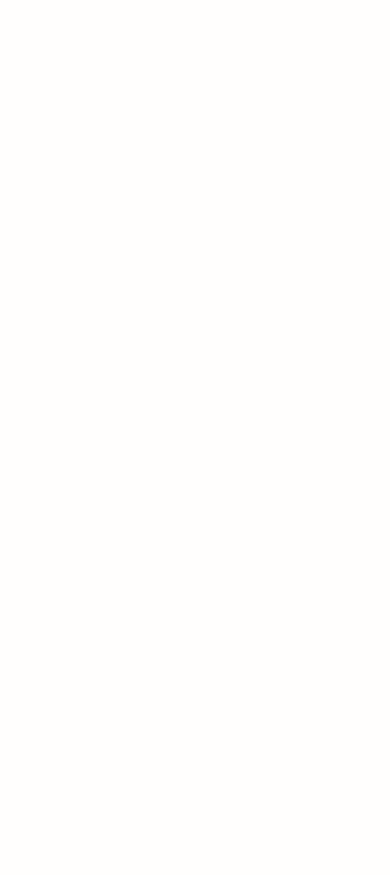
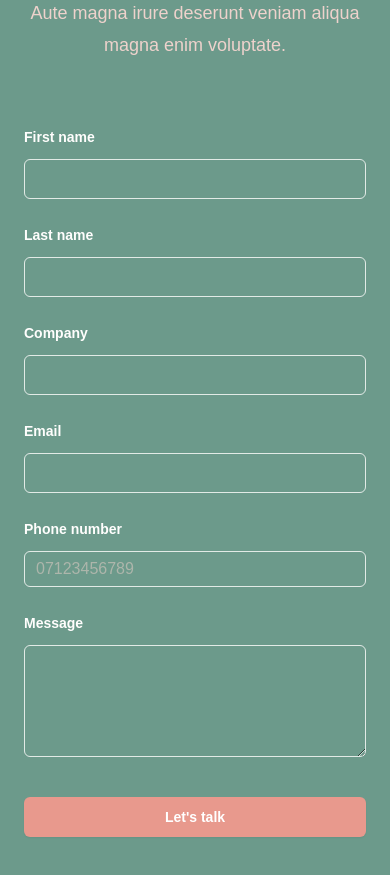
Before and after one commit to lpscrim/no-grout, a Next.js app: page / in a window 390 px wide. Shown: the part 6560-7435 px from the top of the page. Before the commit the page ends 6413 px from the top, so only its background shows below. Built offline with nearby package versions, Linux system fonts and the light colour scheme.

Commit message:
Add Contact component; include contact form and styling for user inquiries

```diff
--- a/app/page.tsx
+++ b/app/page.tsx
@@ -1,5 +1,6 @@
 
 import About from "@/components/Home/About";
+import Contact from "@/components/Home/Contact";
 import Hero from "@/components/Home/Hero";
 import Projects from "@/components/Home/Projects";
 import Services from "@/components/Home/Services";
@@ -11,6 +12,7 @@ export default function Home() {
       <About />
       <Projects />
       <Services />
+      <Contact />
     </main>
   );
 }
--- /dev/null
+++ b/components/Home/Contact.tsx
@@ -0,0 +1,119 @@
+
+export default function Contact() {
+  return (
+    <section id="contact" className="isolate bg-primary px-6 py-24 sm:py-32 lg:px-8 section-dark">
+      <div
+        aria-hidden="true"
+        className="absolute inset-x-0 -top-40 -z-10 transform-gpu overflow-hidden blur-3xl sm:-top-80"
+      >
+
+      </div>
+      <div className="mx-auto max-w-2xl text-center">
+        <h2 className="text-4xl font-semibold tracking-tight text-balance text-background sm:text-5xl ">
+          Contact sales
+        </h2>
+        <p className="mt-2 text-lg/8 text-accent ">
+          Aute magna irure deserunt veniam aliqua magna enim voluptate.
+        </p>
+      </div>
+      <form action="#" method="POST" className="mx-auto mt-16 max-w-xl sm:mt-20">
+        <div className="grid grid-cols-1 gap-x-8 gap-y-6 sm:grid-cols-2">
+          <div>
+            <label htmlFor="first-name" className="block text-sm/6 font-semibold text-background ">
+              First name
+            </label>
+            <div className="mt-2.5">
+              <input
+                id="first-name"
+                name="first-name"
+                type="text"
+                autoComplete="given-name"
+                className="block w-full rounded-md bg-primary px-3.5 py-2 text-base text-background outline-1 -outline-offset-1 outline-background/80 placeholder:text-accent focus:outline-2 focus:-outline-offset-2 focus:outline-secondary  "
+              />
+            </div>
+          </div>
+          <div>
+            <label htmlFor="last-name" className="block text-sm/6 font-semibold text-background ">
+              Last name
+            </label>
+            <div className="mt-2.5">
+              <input
+                id="last-name"
+                name="last-name"
+                type="text"
+                autoComplete="family-name"
+                className="block w-full rounded-md bg-primary px-3.5 py-2 text-base text-background outline-1 -outline-offset-1 outline-background/80 placeholder:text-accent focus:outline-2 focus:-outline-offset-2 focus:outline-secondary  "
+              />
+            </div>
+          </div>
+          <div className="sm:col-span-2">
+            <label htmlFor="company" className="block text-sm/6 font-semibold text-background ">
+              Company
+            </label>
+            <div className="mt-2.5">
+              <input
+                id="company"
+                name="company"
+                type="text"
+                autoComplete="organization"
+                className="block w-full rounded-md bg-primary px-3.5 py-2 text-base text-background outline-1 -outline-offset-1 outline-background/80 placeholder:text-accent focus:outline-2 focus:-outline-offset-2 focus:outline-secondary  "
+              />
+            </div>
+          </div>
+          <div className="sm:col-span-2">
+            <label htmlFor="email" className="block text-sm/6 font-semibold text-background ">
+              Email
+            </label>
+            <div className="mt-2.5">
+              <input
+                id="email"
+                name="email"
+                type="email"
+                autoComplete="email"
+                className="block w-full rounded-md bg-primary px-3.5 py-2 text-base text-background outline-1 -outline-offset-1 outline-background/80 placeholder:text-accent focus:outline-2 focus:-outline-offset-2 focus:outline-secondary  "
+              />
+            </div>
+          </div>
+          <div className="sm:col-span-2">
+            <label htmlFor="phone-number" className="block text-sm/6 font-semibold text-background ">
+              Phone number
+            </label>
+            <div className="mt-2.5">
+              <div className="flex rounded-md bg-primary outline-1 -outline-offset-1 outline-background/80 has-[input:focus-within]:outline-2 has-[input:focus-within]:-outline-offset-2 has-[input:focus-within]:outline-secondary  ">
+                <input
+                  id="phone-number"
+                  name="phone-number"
+                  type="text"
+                  placeholder="07123456789"
+                  className="block min-w-0 grow py-1.5 px-3 text-base text-background placeholder:text-accent/50 focus:outline-none sm:text-sm/6   "
+                />
+              </div>
+            </div>
+          </div>
+          <div className="sm:col-span-2">
+            <label htmlFor="message" className="block text-sm/6 font-semibold text-background ">
+              Message
+            </label>
+            <div className="mt-2.5">
+              <textarea
+                id="message"
+                name="message"
+                rows={4}
+                className="block w-full rounded-md bg-primary px-3.5 py-2 text-base text-background outline-1 -outline-offset-1 outline-background/80 placeholder:text-accent focus:outline-2 focus:-outline-offset-2 focus:outline-secondary  "
+                defaultValue={''}
+              />
+            </div>
+          </div>
+        </div>
+        <div className="mt-10">
+          <button
+            type="submit"
+            className="block w-full rounded-md bg-secondary px-3.5 py-2.5 text-center text-sm font-semibold text-white shadow-xs hover:bg-foreground focus-visible:outline-2 focus-visible:outline-offset-2 focus-visible:outline-secondary cursor-pointer"
+          >
+            Let&#39;s talk
+          </button>
+        </div>
+      </form>
+    </section>
+  )
+}
```
